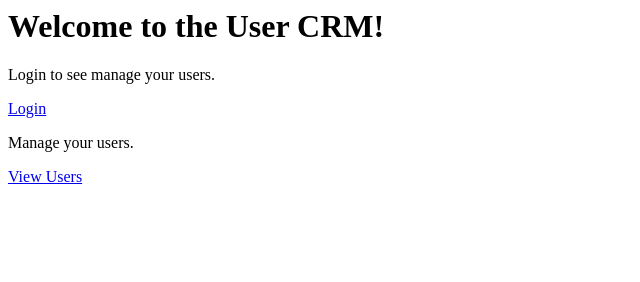
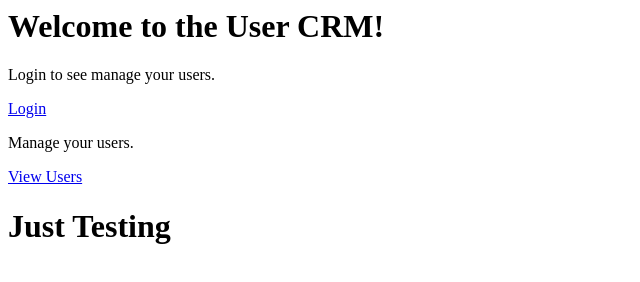
Before and after one commit to urielp/CRMeneger, a website: page public/app/views/pages/home.html in a window 1280 px wide. Shown: the whole page, without its empty margins (0-640 px from the left). Drawn offline with Linux system fonts and the light colour scheme.

Commit message:
added anew H1 to the body

```diff
--- a/public/app/views/pages/home.html
+++ b/public/app/views/pages/home.html
@@ -19,5 +19,8 @@
         <a href="/users" class="btn btn-primary">View Users</a>
     </div>
 </div>
+<div>
+    <h1>Just Testing</h1>
+</div>
 </body>
 </html>
```
